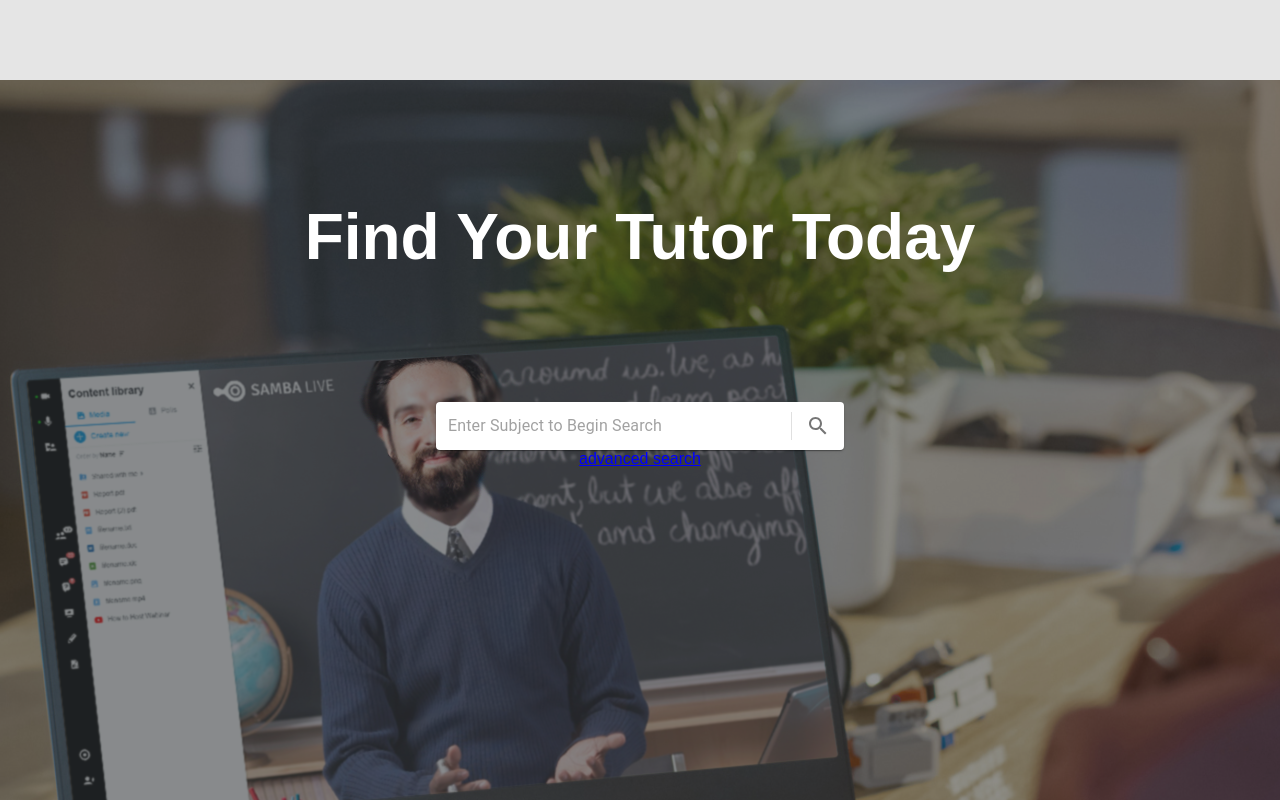
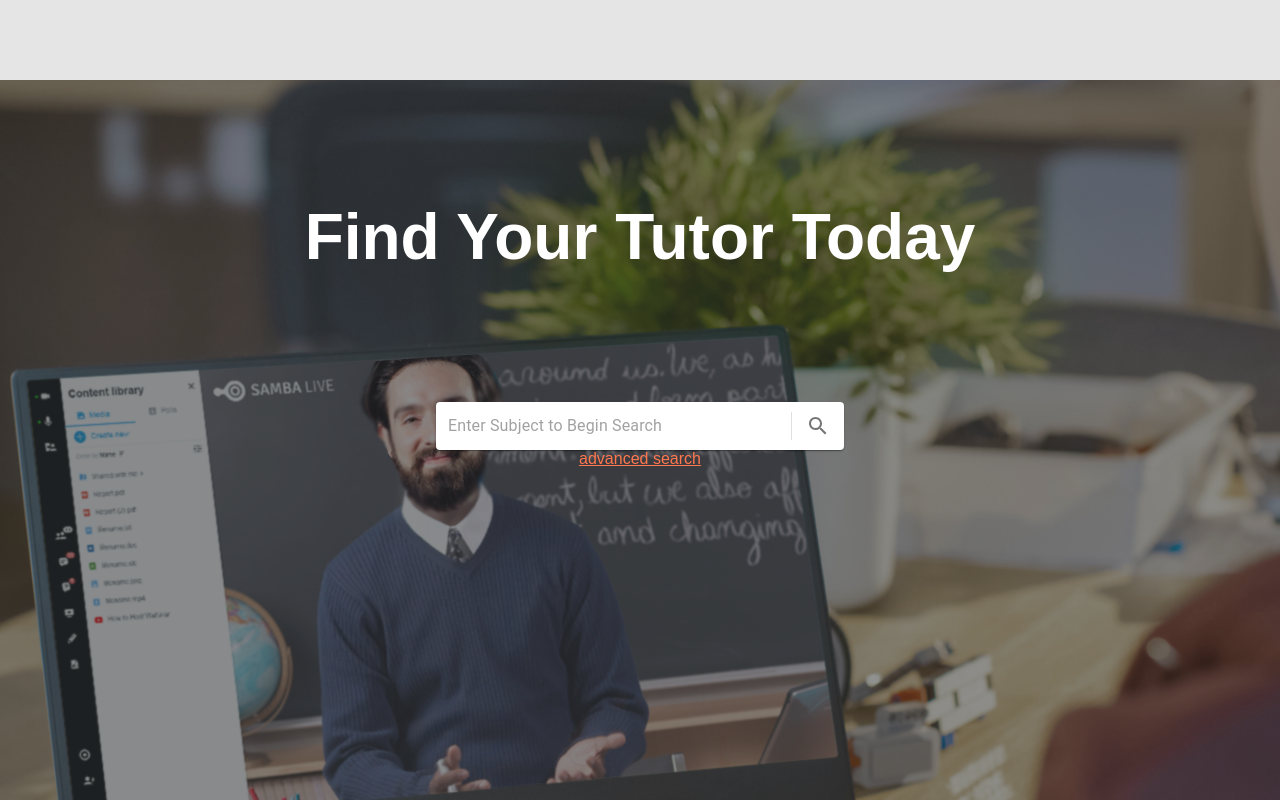
Before and after one commit to SchoolOfCode/final-project-stretch-goals, a Next.js app in the folder client/: page /search in a window 1280 px wide. Built offline with nearby package versions, Linux system fonts and the light colour scheme; no server answers; a web font is replaced by a local one; what @aws-amplify/auth, @aws-amplify/core, aws-cognito-next would draw is missing.

Commit message:
CSS updates as per demo, state tracking improved

```diff
--- a/client/components/InputField/InputField.js
+++ b/client/components/InputField/InputField.js
@@ -21,6 +21,7 @@ export default function InputField({
   onKeyPress,
   width,
   height,
+  value,
 }) {
   const classes = useStyles();
 
@@ -36,6 +37,7 @@ export default function InputField({
           style={{ width: width, height: height }}
           name={name}
           onKeyPress={onKeyPress}
+          value={value}
         />
       </div>
     </div>
--- a/client/components/SearchTutors/SearchTutors.module.css
+++ b/client/components/SearchTutors/SearchTutors.module.css
@@ -16,12 +16,12 @@
 }
 
 .advancedSearch {
-  color: blue;
+  color: var(--font-color-3);
   text-decoration: underline;
 }
 .advancedSearch:hover {
   cursor: pointer;
-  color: rgb(94, 94, 139);
+  color: rgb(255, 251, 0);
   text-decoration: underline;
 }
 
--- a/client/components/SearchTutorsWithFilters/Filters/Filters.js
+++ b/client/components/SearchTutorsWithFilters/Filters/Filters.js
@@ -16,7 +16,6 @@ export default function Filters({
 }) {
   function handleChange(e) {
     setSubject(e.target.value);
-    console.log(subject, "yoyoyoyoyo");
   }
 
   return (
@@ -25,9 +24,9 @@ export default function Filters({
       <div className={css.subjectValue}>
         <InputField
           width={"90%"}
-          value={subject}
+          value={subject ? subject : null}
           onChange={handleChange}
-          label="Enter Subject to Begin Search"
+          // label="Enter Subject to Begin Search"
         />
       </div>
       <h3 className={css.priceDisplay}>
```
